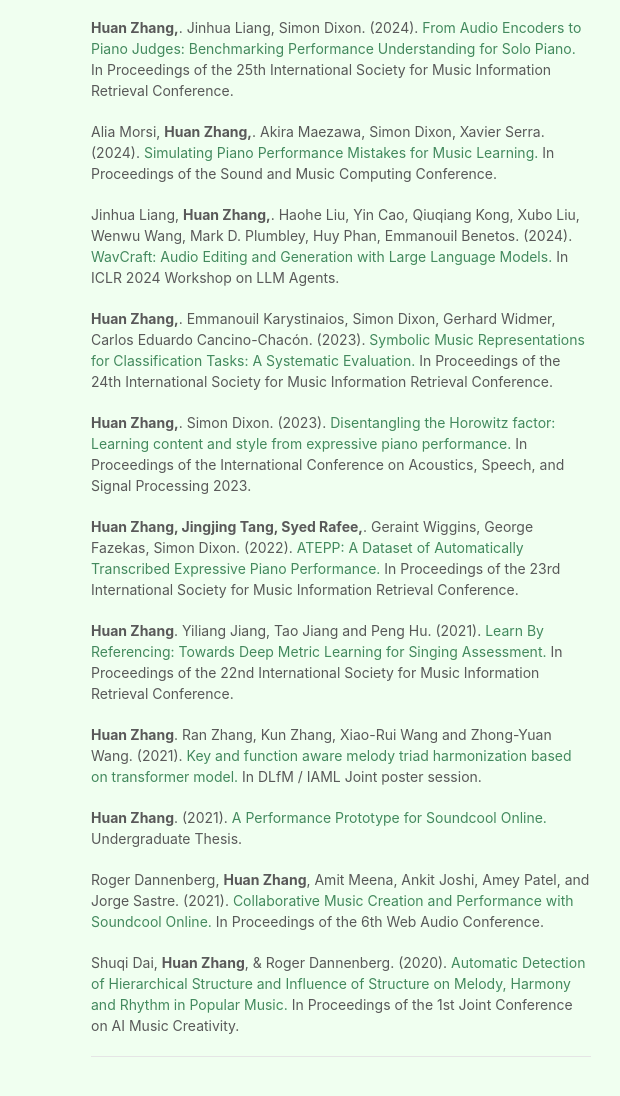
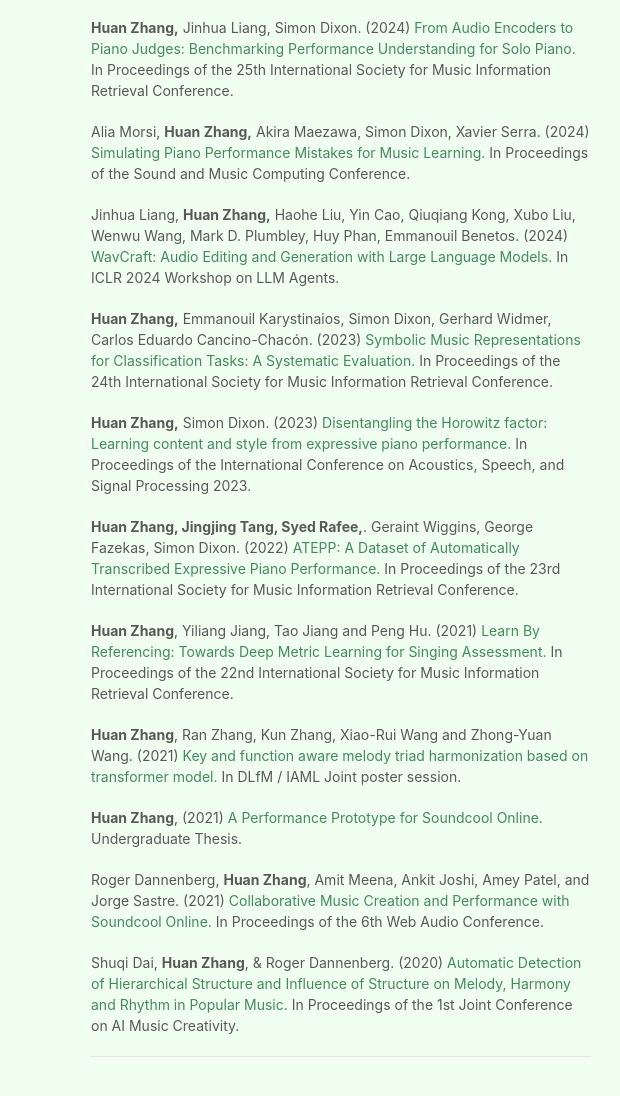
Before and after one commit to anusfoil/Kristin33.github.io, a plain HTML site: page works.html in a window 1280 px wide. Shown: the part 104-1200 px from the top of the page, 479-1099 px from the left. Drawn offline with Linux system fonts and the light colour scheme.

Commit message:
works update

```diff
--- a/works.html
+++ b/works.html
@@ -38,17 +38,17 @@
 
 
         <h2>Publications</h2>
-        <p><b>Huan Zhang,</b>. Jinhua Liang, Simon Dixon. (2024). <a target="_blank" href="assets/From_Audio_Encoders_to_Piano_Judges__Benchmarking_Performance_Understanding_for_Solo_Piano.pdf"> From Audio Encoders to Piano Judges: Benchmarking Performance Understanding for Solo Piano.</a> In Proceedings of the 25th International Society for Music Information Retrieval Conference. </p>
-        <p>Alia Morsi, <b>Huan Zhang,</b>. Akira Maezawa, Simon Dixon, Xavier Serra. (2024). <a target="_blank" href="assets/SIMULATING_PIANO_PERFORMANCE_MISTAKES_FOR_MUSIC_LEARNING.pdf"> Simulating Piano Performance Mistakes for Music Learning.</a> In Proceedings of the Sound and Music Computing Conference. </p>
-        <p>Jinhua Liang, <b>Huan Zhang,</b>. Haohe Liu, Yin Cao, Qiuqiang Kong, Xubo Liu, Wenwu Wang, Mark D. Plumbley, Huy Phan, Emmanouil Benetos. (2024). <a target="_blank" href="assets/WavCraft_ICLR_workshop__camera_ready_.pdf"> WavCraft: Audio Editing and Generation with Large Language Models.</a> In ICLR 2024 Workshop on LLM Agents. </p>
-        <p><b>Huan Zhang,</b>. Emmanouil Karystinaios, Simon Dixon, Gerhard Widmer, Carlos Eduardo Cancino-Chacón. (2023). <a target="_blank" href="assets/Symbolic_Music_Representations_for_Classification_Tasks__A_Systematic_Evaluation.pdf"> Symbolic Music Representations for Classification Tasks: A Systematic Evaluation.</a> In Proceedings of the 24th International Society for Music Information Retrieval Conference. </p>
-        <p><b>Huan Zhang,</b>. Simon Dixon. (2023). <a target="_blank" href="assets/Disentangling_the_Horowitz_factor__Learning_content_and_style_from_expressive_piano_performance.pdf"> Disentangling the Horowitz factor: Learning content and style from expressive piano performance. </a> In Proceedings of the International Conference on Acoustics, Speech, and Signal Processing 2023. </p>
-        <p><b>Huan Zhang, Jingjing Tang, Syed Rafee,</b>. Geraint Wiggins, George Fazekas, Simon Dixon. (2022). <a target="_blank" href="assets/ATEPP__a_dataset_of_automatically_transcribed_expressive_piano_performance.pdf"> ATEPP: A Dataset of Automatically Transcribed Expressive Piano Performance. </a> In Proceedings of the 23rd International Society for Music Information Retrieval Conference. </p>
-        <p><b>Huan Zhang</b>. Yiliang Jiang, Tao Jiang and Peng Hu. (2021).  <a target="_blank" href="assets/Deep_Metric_Learning_for_Singing_Assessment.pdf"> Learn By Referencing: Towards Deep Metric Learning for Singing Assessment.</a> In Proceedings of the 22nd International Society for Music Information Retrieval Conference. </p>
-        <p><b>Huan Zhang</b>. Ran Zhang, Kun Zhang, Xiao-Rui Wang and Zhong-Yuan Wang. (2021). <a target="_blank" href="assets/main_poster_huan.jpg">Key and function aware melody triad harmonization based on transformer model.</a> In DLfM / IAML Joint poster session.</p>
-        <p><b>Huan Zhang</b>. (2021). <a target="_blank" href="assets/A_Performance_Prototype_for_Soundcool_Online.pdf">A Performance Prototype for Soundcool Online.</a> Undergraduate Thesis.</p>
-        <p>Roger Dannenberg, <b>Huan Zhang</b>, Amit Meena, Ankit Joshi, Amey Patel, and Jorge Sastre. (2021). <a target="_blank" href="https://webaudioconf2021.com/paper-c-3/">Collaborative Music Creation and Performance with Soundcool Online.</a>  In Proceedings of the 6th Web Audio Conference.</p>
-        <p>Shuqi Dai, <b>Huan Zhang</b>, & Roger Dannenberg. (2020). <a target="_blank" href="https://arxiv.org/abs/2010.07518"> Automatic Detection of Hierarchical Structure and Influence of Structure on Melody, Harmony and Rhythm in Popular Music. </a> In Proceedings of the 1st Joint Conference on AI Music Creativity.</p>
+        <p><b>Huan Zhang,</b> Jinhua Liang, Simon Dixon. (2024) <a target="_blank" href="assets/From_Audio_Encoders_to_Piano_Judges__Benchmarking_Performance_Understanding_for_Solo_Piano.pdf"> From Audio Encoders to Piano Judges: Benchmarking Performance Understanding for Solo Piano.</a> In Proceedings of the 25th International Society for Music Information Retrieval Conference. </p>
+        <p>Alia Morsi, <b>Huan Zhang,</b> Akira Maezawa, Simon Dixon, Xavier Serra. (2024) <a target="_blank" href="assets/SIMULATING_PIANO_PERFORMANCE_MISTAKES_FOR_MUSIC_LEARNING.pdf"> Simulating Piano Performance Mistakes for Music Learning.</a> In Proceedings of the Sound and Music Computing Conference. </p>
+        <p>Jinhua Liang, <b>Huan Zhang,</b> Haohe Liu, Yin Cao, Qiuqiang Kong, Xubo Liu, Wenwu Wang, Mark D. Plumbley, Huy Phan, Emmanouil Benetos. (2024) <a target="_blank" href="assets/WavCraft_ICLR_workshop__camera_ready_.pdf"> WavCraft: Audio Editing and Generation with Large Language Models.</a> In ICLR 2024 Workshop on LLM Agents. </p>
+        <p><b>Huan Zhang,</b> Emmanouil Karystinaios, Simon Dixon, Gerhard Widmer, Carlos Eduardo Cancino-Chacón. (2023) <a target="_blank" href="assets/Symbolic_Music_Representations_for_Classification_Tasks__A_Systematic_Evaluation.pdf"> Symbolic Music Representations for Classification Tasks: A Systematic Evaluation.</a> In Proceedings of the 24th International Society for Music Information Retrieval Conference. </p>
+        <p><b>Huan Zhang,</b> Simon Dixon. (2023) <a target="_blank" href="assets/Disentangling_the_Horowitz_factor__Learning_content_and_style_from_expressive_piano_performance.pdf"> Disentangling the Horowitz factor: Learning content and style from expressive piano performance. </a> In Proceedings of the International Conference on Acoustics, Speech, and Signal Processing 2023. </p>
+        <p><b>Huan Zhang, Jingjing Tang, Syed Rafee,</b>. Geraint Wiggins, George Fazekas, Simon Dixon. (2022) <a target="_blank" href="assets/ATEPP__a_dataset_of_automatically_transcribed_expressive_piano_performance.pdf"> ATEPP: A Dataset of Automatically Transcribed Expressive Piano Performance. </a> In Proceedings of the 23rd International Society for Music Information Retrieval Conference. </p>
+        <p><b>Huan Zhang</b>, Yiliang Jiang, Tao Jiang and Peng Hu. (2021)  <a target="_blank" href="assets/Deep_Metric_Learning_for_Singing_Assessment.pdf"> Learn By Referencing: Towards Deep Metric Learning for Singing Assessment.</a> In Proceedings of the 22nd International Society for Music Information Retrieval Conference. </p>
+        <p><b>Huan Zhang</b>, Ran Zhang, Kun Zhang, Xiao-Rui Wang and Zhong-Yuan Wang. (2021) <a target="_blank" href="assets/main_poster_huan.jpg">Key and function aware melody triad harmonization based on transformer model.</a> In DLfM / IAML Joint poster session.</p>
+        <p><b>Huan Zhang</b>, (2021) <a target="_blank" href="assets/A_Performance_Prototype_for_Soundcool_Online.pdf">A Performance Prototype for Soundcool Online.</a> Undergraduate Thesis.</p>
+        <p>Roger Dannenberg, <b>Huan Zhang</b>, Amit Meena, Ankit Joshi, Amey Patel, and Jorge Sastre. (2021) <a target="_blank" href="https://webaudioconf2021.com/paper-c-3/">Collaborative Music Creation and Performance with Soundcool Online.</a>  In Proceedings of the 6th Web Audio Conference.</p>
+        <p>Shuqi Dai, <b>Huan Zhang</b>, & Roger Dannenberg. (2020) <a target="_blank" href="https://arxiv.org/abs/2010.07518"> Automatic Detection of Hierarchical Structure and Influence of Structure on Melody, Harmony and Rhythm in Popular Music. </a> In Proceedings of the 1st Joint Conference on AI Music Creativity.</p>
         <hr>
 
 
```
